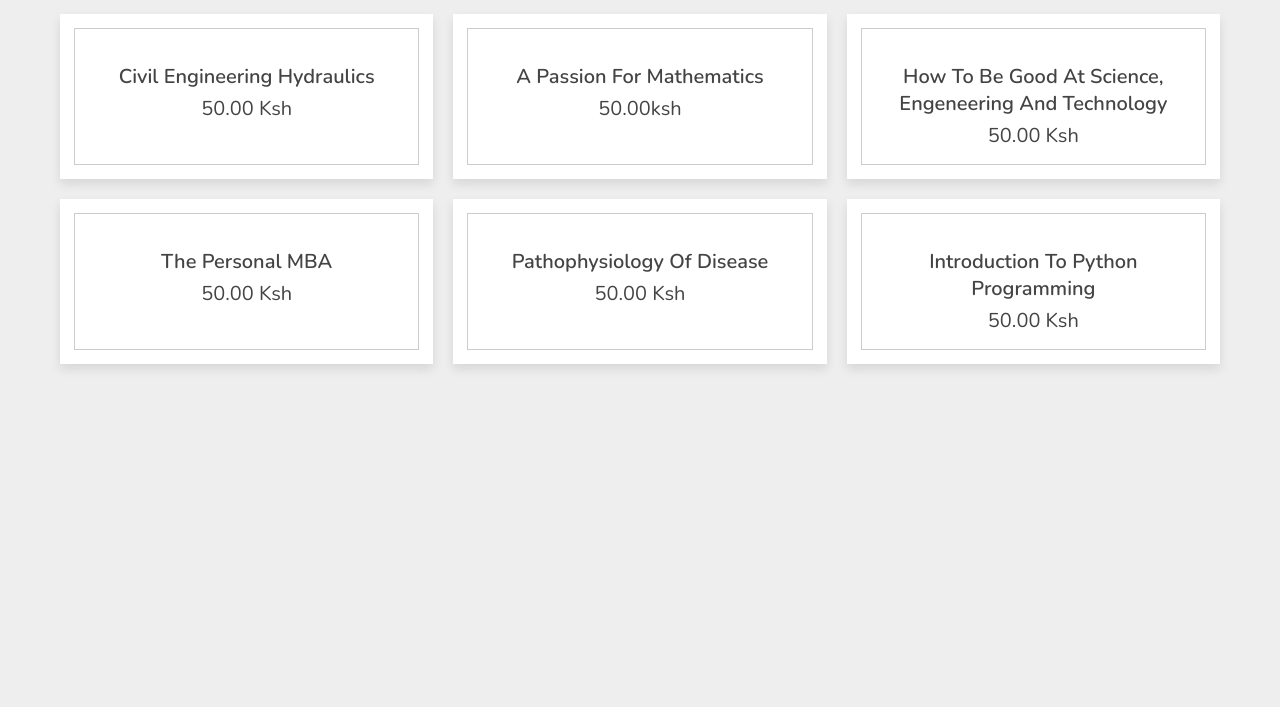
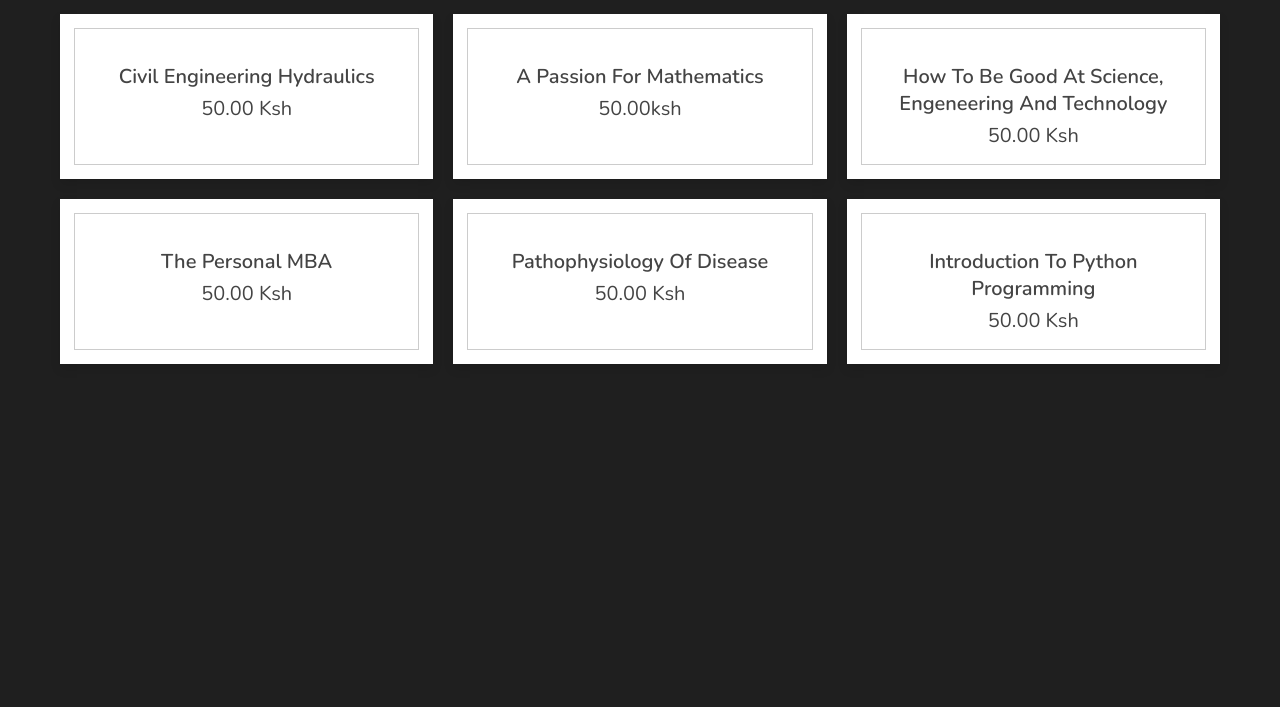
Before and after one commit to capwell-murimi/co-edlib, a plain HTML site: page content.html in a window 1280 px wide. Shown: the part 93-800 px from the top of the page. Drawn offline with nearby package versions, Linux system fonts and the light colour scheme; a script that the page names is missing.

Commit message:
Update content.css

```diff
--- a/content.css
+++ b/content.css
@@ -16,7 +16,7 @@
 }
 
 body{
-   background: #eee;
+    background: rgb(31, 31, 31);
 }
 
 .container{
```
